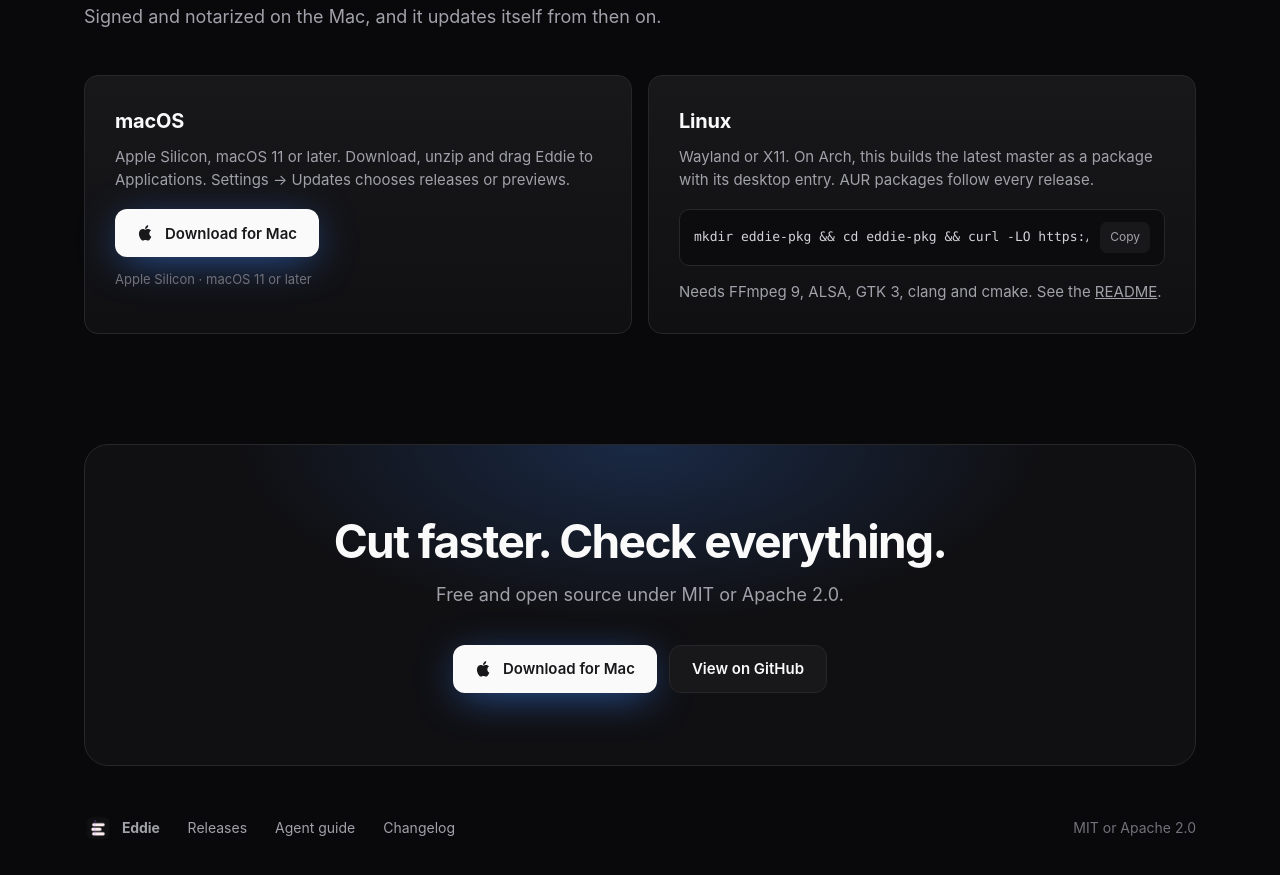
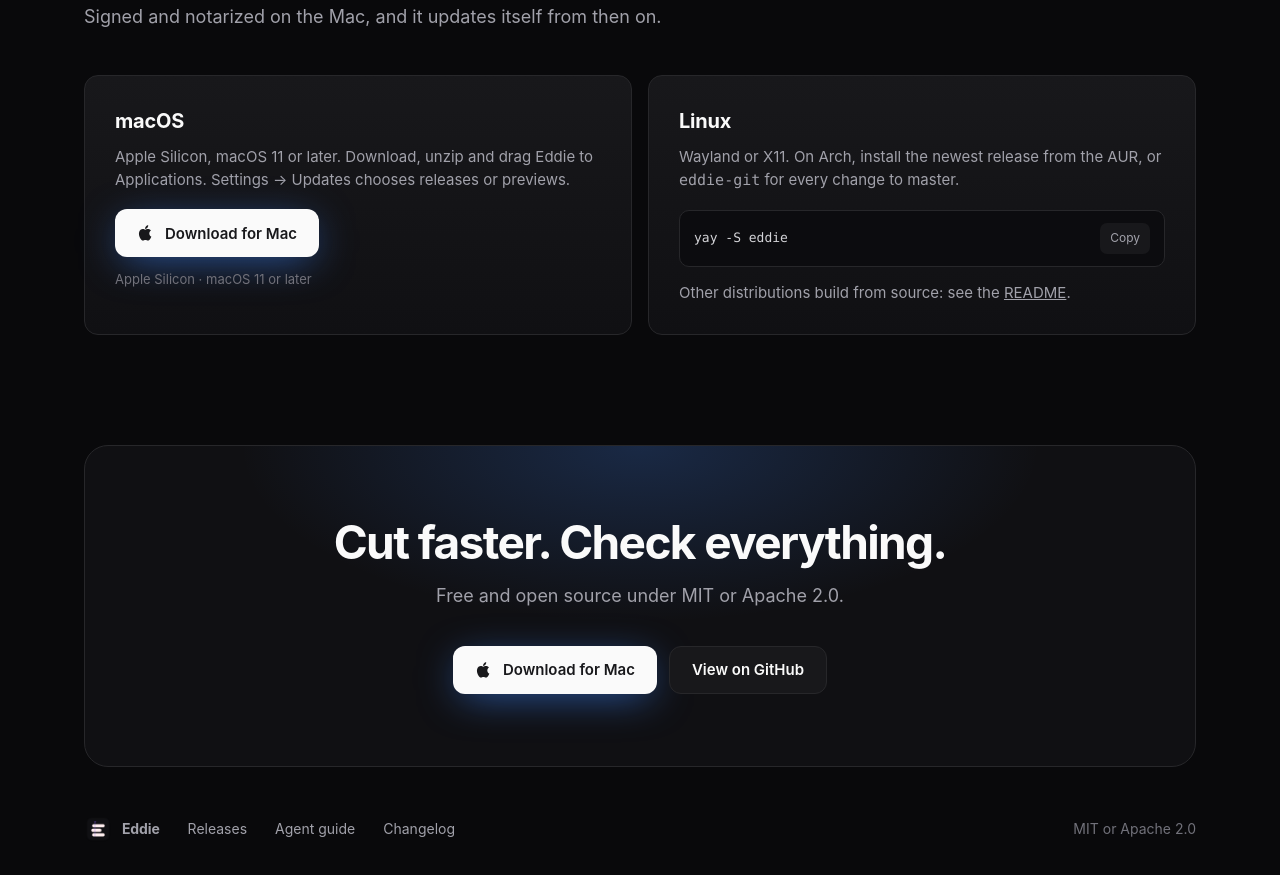
Before and after one commit to BurgessTG/eddie, a plain HTML site: page site/index.html in a window 1280 px wide. Shown: the part 3592-4467 px from the top of the page. Drawn offline with Linux system fonts and the light colour scheme; no server answers; files whose address does not match are found by name.

Commit message:
Point Linux visitors to the AUR now that 0.2.0 is out
Co-authored-by: Amp <amp@ampcode.com>
Amp-Thread-ID: https://ampcode.com/threads/T-01a1c25f-7985-7312-93b0-dee9afd80b67

```diff
--- a/site/index.html
+++ b/site/index.html
@@ -257,9 +257,9 @@ footer .right { margin-left: auto; }
       </div>
       <div class="card">
         <h3>Linux</h3>
-        <p>Wayland or X11. On Arch, this builds the latest master as a package with its desktop entry. AUR packages follow every release.</p>
-        <div class="copy"><code>mkdir eddie-pkg &amp;&amp; cd eddie-pkg &amp;&amp; curl -LO https://raw.githubusercontent.com/BurgessTG/eddie/master/packaging/aur-git/PKGBUILD &amp;&amp; makepkg -si</code><button type="button" title="Copy the command">Copy</button></div>
-        <p class="meta" style="margin:14px 0 0">Needs FFmpeg 9, ALSA, GTK 3, clang and cmake. See the <a href="https://github.com/BurgessTG/eddie#requirements">README</a>.</p>
+        <p>Wayland or X11. On Arch, install the newest release from the AUR, or <code>eddie-git</code> for every change to master.</p>
+        <div class="copy"><code>yay -S eddie</code><button type="button" title="Copy the command">Copy</button></div>
+        <p class="meta" style="margin:14px 0 0">Other distributions build from source: see the <a href="https://github.com/BurgessTG/eddie#requirements">README</a>.</p>
       </div>
     </div>
   </section>
```
